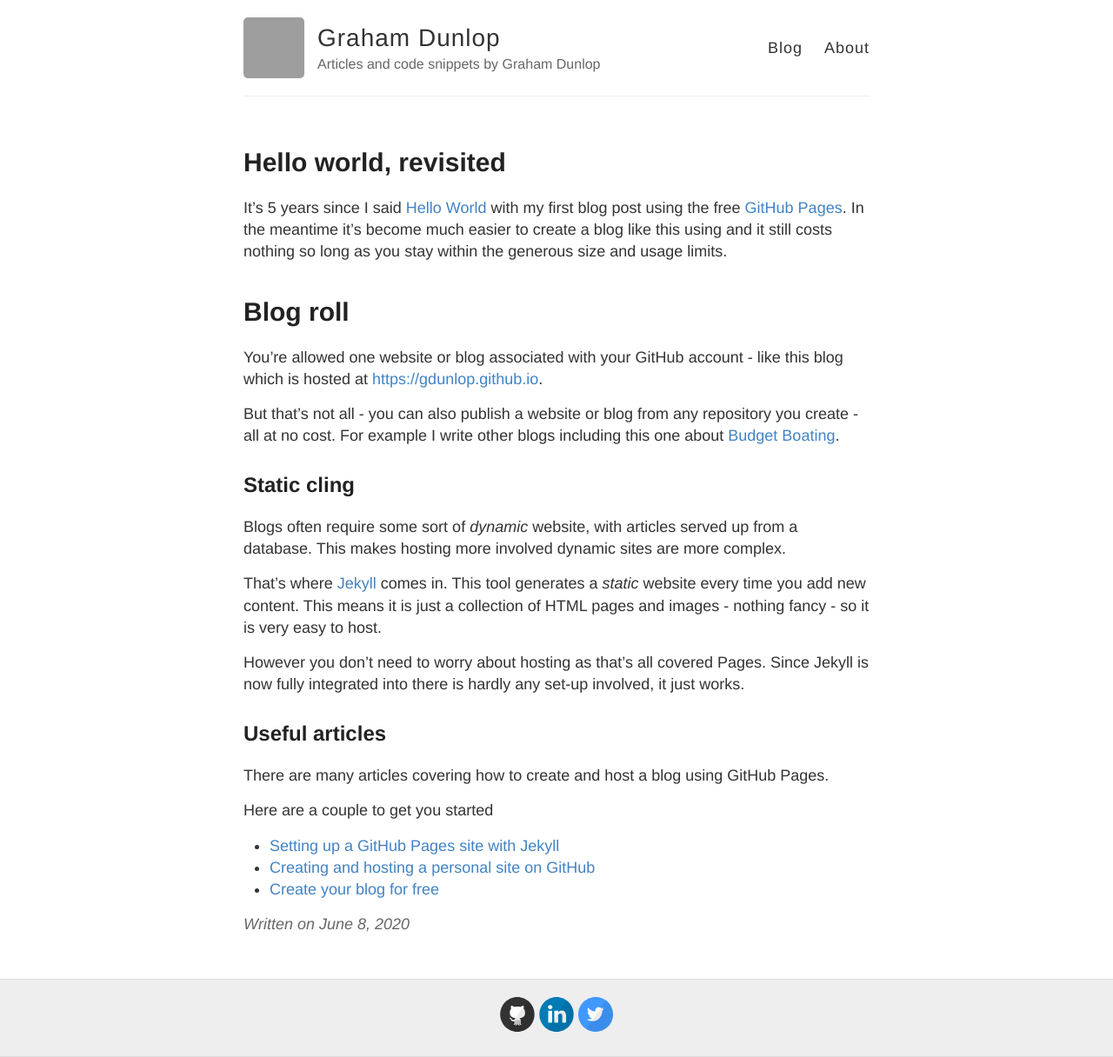
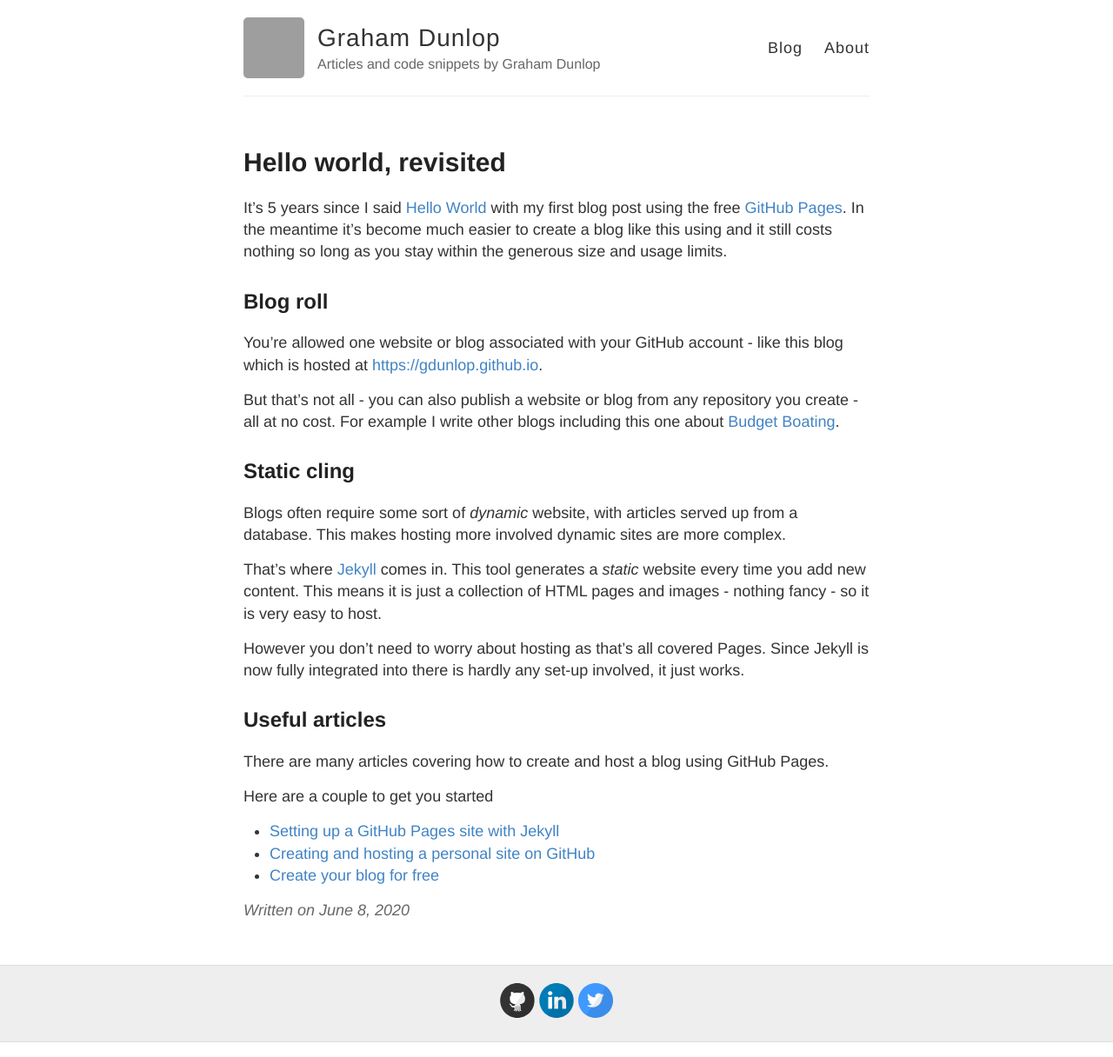
Before and after one commit to gdunlop/gdunlop.github.io, a Jekyll site: the page built from _posts/2020-6-8-Hello-world-revisited.md, in a window 1280 px wide. Shown: the whole page at 87% size. Built offline with Jekyll 4.4.1, drawn with Linux system fonts in a browser that asks for light colours; grey boxes are pictures that could not be loaded.

```diff
--- a/_posts/2020-6-8-Hello-world-revisited.md
+++ b/_posts/2020-6-8-Hello-world-revisited.md
@@ -4,7 +4,7 @@ title: Hello world, revisited
 ---
 It's 5 years since I said [Hello World]({{site.baseurl}}/Hello-world) with my first blog post using the free [GitHub Pages](https://pages.github.com). In the meantime it's become much easier to create a blog like this using  and it still costs nothing so long as you stay within the generous size and usage limits.
 
-# Blog roll
+## Blog roll
 You're allowed one website or blog associated with your GitHub account - like this blog which is hosted at [https://gdunlop.github.io](https://gdunlop.github.io).
 
 But that's not all - you can also publish a website or blog from any repository you create - all at no cost. For example I write other blogs including this one about [Budget Boating](https://gdunlop.github.io/budget-boating).
```
